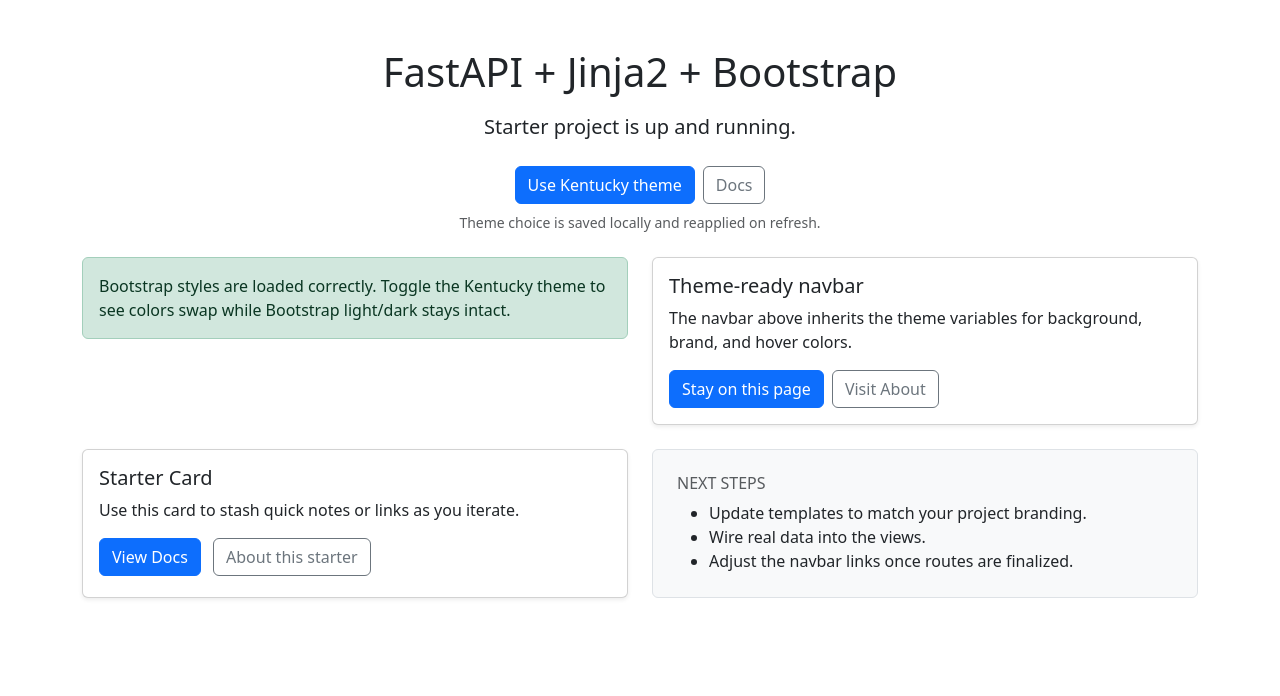
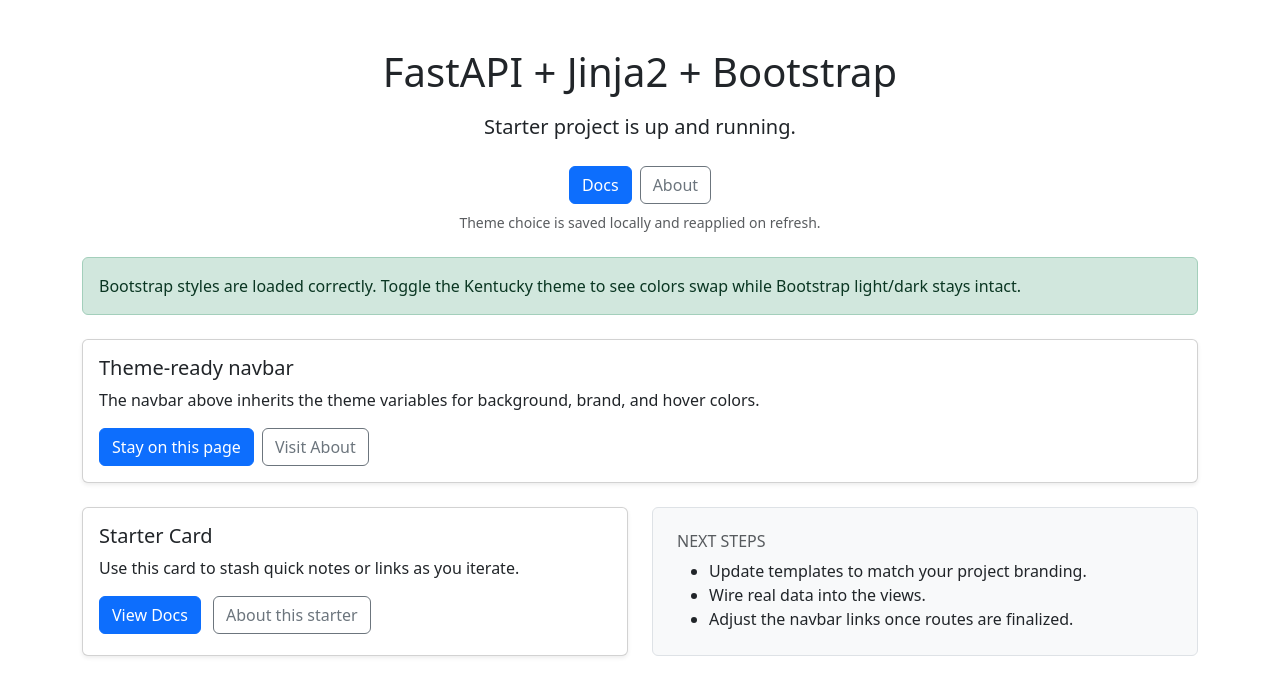
Before and after one commit to WildcatZack/fastapi-jinja-bootstrap-starter, a FastAPI app: page / in a window 1280 px wide. Shown: the part 56-752 px from the top of the page. Run offline with FastAPI, Linux system fonts and the light colour scheme; style sheets or scripts are compiled from the project's sources.

Commit message:
Clean up index: remove theme button and make alert full-width

```diff
--- a/app/templates/index.html
+++ b/app/templates/index.html
@@ -7,19 +7,20 @@
     <h1 class="mb-3">FastAPI + Jinja2 + Bootstrap</h1>
     <p class="lead mb-4">Starter project is up and running.</p>
     <div class="d-flex justify-content-center gap-2">
-      <button class="btn btn-primary" type="button" data-theme-toggle>Toggle Kentucky theme</button>
-      <a class="btn btn-outline-secondary" href="/docs-page">Docs</a>
+      <a class="btn btn-primary" href="/docs-page">Docs</a>
+      <a class="btn btn-outline-secondary" href="/about">About</a>
     </div>
     <p class="text-muted small mt-2 mb-0">Theme choice is saved locally and reapplied on refresh.</p>
   </div>
 
+  <div class="mb-4">
+    <div class="alert alert-success mb-0" role="alert">
+      Bootstrap styles are loaded correctly. Toggle the Kentucky theme to see colors swap while Bootstrap light/dark stays intact.
+    </div>
+  </div>
+
   <div class="row g-4 align-items-stretch mb-4">
-    <div class="col-md-6">
-      <div class="alert alert-success mb-0" role="alert">
-        Bootstrap styles are loaded correctly. Toggle the Kentucky theme to see colors swap while Bootstrap light/dark stays intact.
-      </div>
-    </div>
-    <div class="col-md-6">
+    <div class="col-12">
       <div class="card h-100 shadow-sm">
         <div class="card-body">
           <h5 class="card-title">Theme-ready navbar</h5>
```
